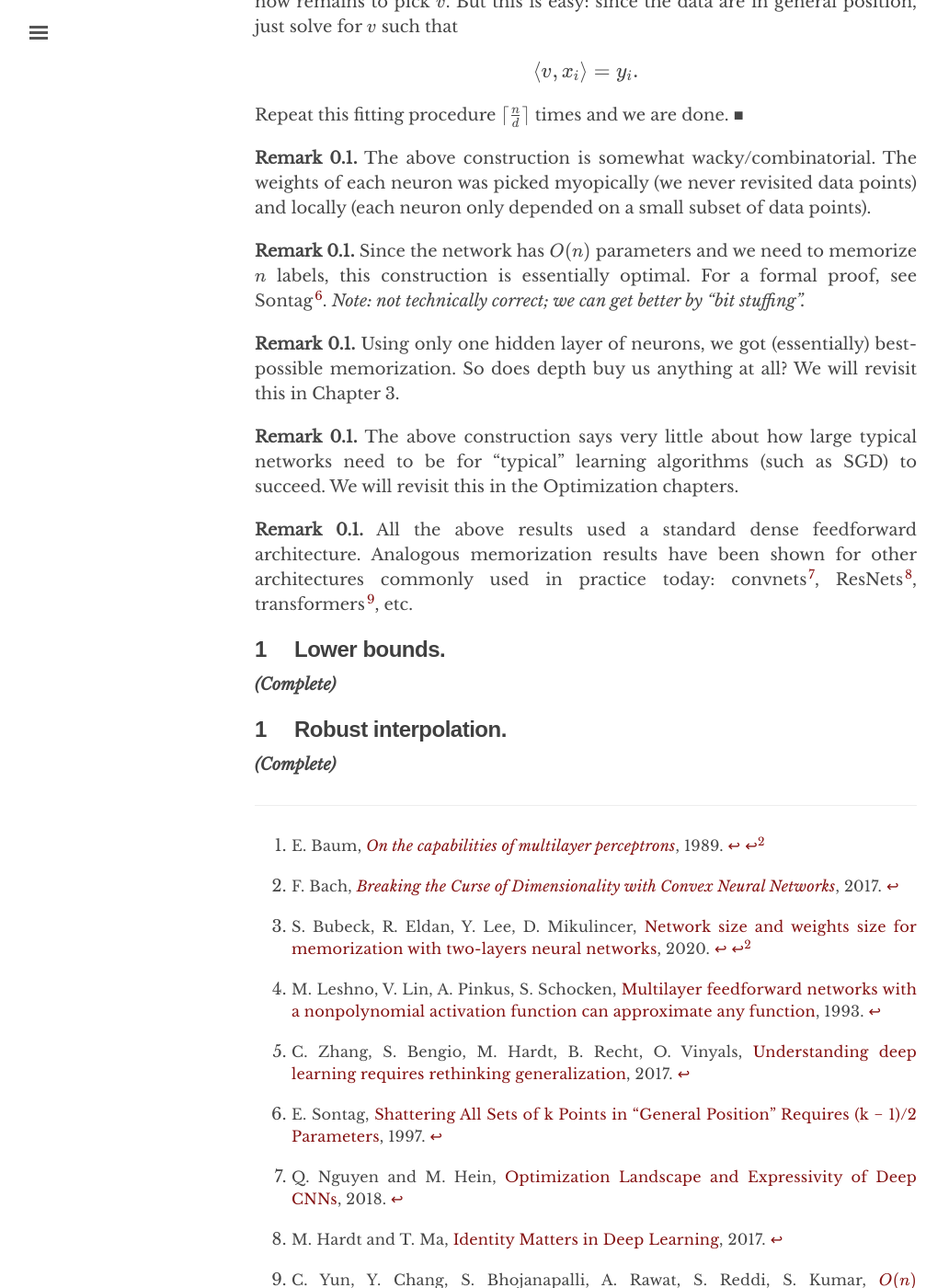
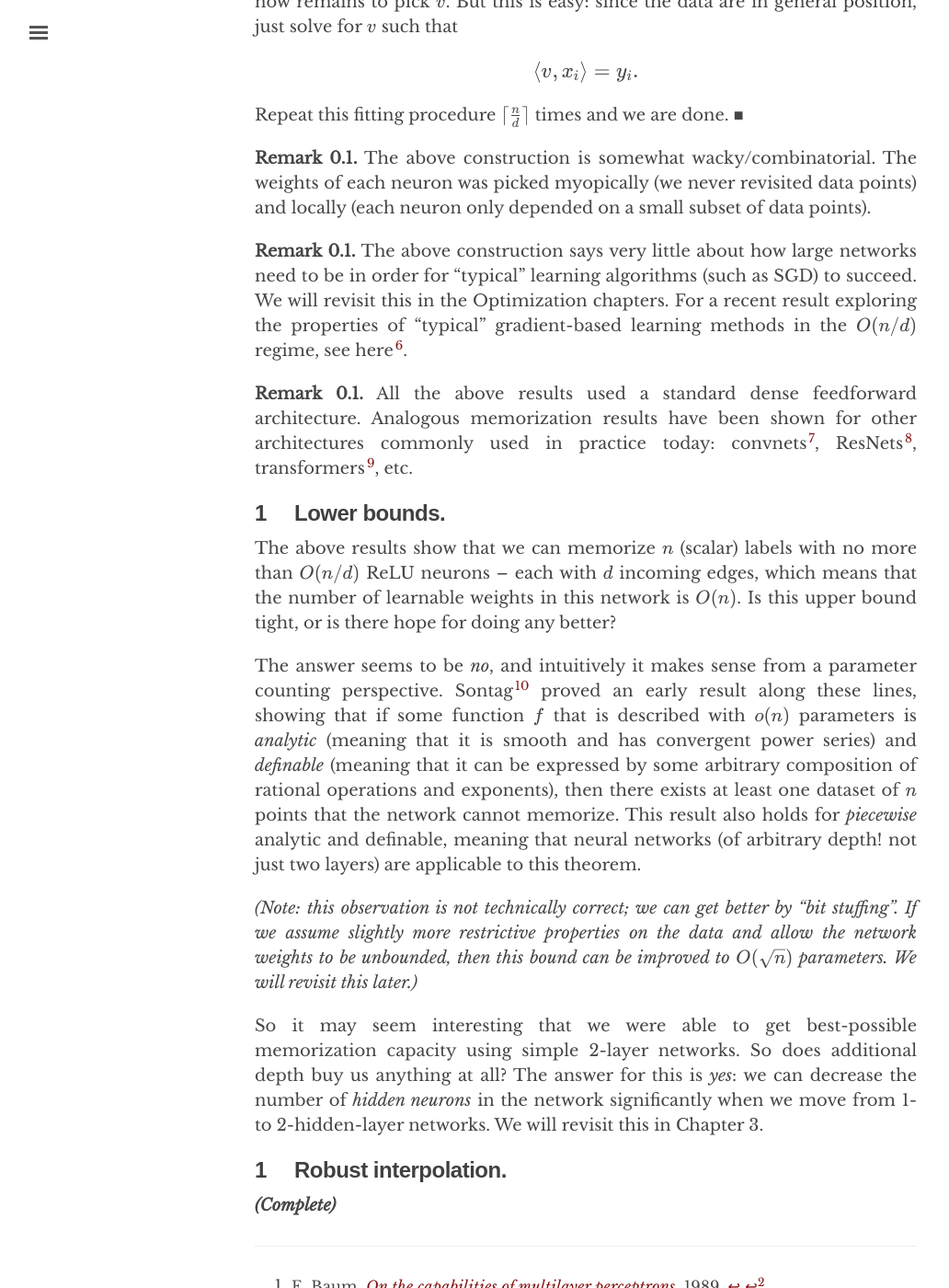
Before and after one commit to chinmayhegde/fodl, a Jekyll site: the page built from _posts/2022-01-18-representation01.md, in a window 1280 px wide and 1400 px high, scrolled down 6561 px. Shown: the whole window at 92% size, without its empty margins (3-1035 px from the left). Built offline with Jekyll 4.4.1, drawn with Linux system fonts in a browser that asks for light colours; nearby versions of some CDN libraries; some of the changed text lies outside the part shown.

Commit message:
Update 2022-01-18-representation01.md

```diff
--- a/_posts/2022-01-18-representation01.md
+++ b/_posts/2022-01-18-representation01.md
@@ -174,21 +174,12 @@ The above result shows that $m = n$ neurons are sufficient to memorize pretty mu
   Repeat this fitting procedure $\lceil \frac{n}{d} \rceil$ times and we are done.
 {:.proof}
 
-
 **Remark**{:.label #MemorizationRem1}
 The above construction is somewhat wacky/combinatorial. The weights of each neuron was picked myopically (we never revisited data points) and locally (each neuron only depended on a small subset of data points).
 {:.remark}
 
-**Remark**{:.label #MemorizationRem2}
-Since the network has $O(n)$ parameters and we need to memorize $n$ labels, this construction is essentially optimal. For a formal proof, see Sontag[^sontag]. *Note: not technically correct; we can get better by "bit stuffing".*
-{:.remark}
-
-**Remark**{:.label #MemorizationRem4}
-Using only one hidden layer of neurons, we got (essentially) best-possible memorization. So does depth buy us anything at all? We will revisit this in Chapter 3.
-{:.remark}
-
 **Remark**{:.label #MemorizationRem3}
-The above construction says very little about how large typical networks need to be for "typical" learning algorithms (such as SGD) to succeed. We will revisit this in the Optimization chapters.
+The above construction says very little about how large networks need to be in order for "typical" learning algorithms (such as SGD) to succeed. We will revisit this in the Optimization chapters. For a recent result exploring the properties of "typical" gradient-based learning methods in the $O(n/d)$ regime, see here[^hong].
 {:.remark}
 
 **Remark**{:.label #MemorizationRem5}
@@ -198,8 +189,13 @@ All the above results used a standard dense feedforward architecture. Analogous
 ## Lower bounds
 {:.label}
 
-**_(Complete)_**
+The above results show that we can memorize $n$ (scalar) labels with no more than $O(n/d)$ ReLU neurons -- each with $d$ incoming edges, which means that the number of learnable weights in this network is $O(n)$. Is this upper bound tight, or is there hope for doing any better?
 
+The answer seems to be *no*, and intuitively it makes sense from a parameter counting perspective. Sontag[^sontag] proved an early result along these lines, showing that if some function $f$ that is described with $o(n)$ parameters is *analytic* (meaning that it is smooth and has convergent power series) and *definable* (meaning that it can be expressed by some arbitrary composition of rational operations and exponents), then there exists at least one dataset of $n$ points that the network cannot memorize. This result also holds for *piecewise* analytic and definable, meaning that neural networks (of arbitrary depth! not just two layers) are applicable to this theorem.
+
+*(Note: this observation is not technically correct; we can get better by "bit stuffing". If we assume slightly more restrictive properties on the data and allow the network weights to be unbounded, then this bound can be improved to $O(\sqrt{n})$ parameters. We will revisit this later.)*
+
+So it may seem interesting that we were able to get best-possible memorization capacity using simple 2-layer networks. So does additional depth buy us anything at all? The answer for this is *yes*: we can decrease the number of *hidden neurons* in the network significantly when we move from 1- to 2-hidden-layer networks. We will revisit this in Chapter 3.
 
 ## Robust interpolation
 {:.label}
@@ -226,6 +222,9 @@ All the above results used a standard dense feedforward architecture. Analogous
 [^sontag]:
     E. Sontag, [Shattering All Sets of k Points in “General Position” Requires (k − 1)/2 Parameters](http://www.sontaglab.org/FTPDIR/generic.pdf), 1997.
 
+[^hong]:
+    J. Zhang, Y. Zhang, M. Hong, R. Sun, Z.-Q. Luo, [When Expressivity Meets Trainability: Fewer than $n$ Neurons Can Work](https://proceedings.neurips.cc/paper/2021/hash/4c7a167bb329bd92580a99ce422d6fa6-Abstract.html), 2021.
+
 [^cnn]:
     Q. Nguyen and M. Hein, [Optimization Landscape and Expressivity of Deep CNNs](https://arxiv.org/abs/1710.10928), 2018.
 
```
